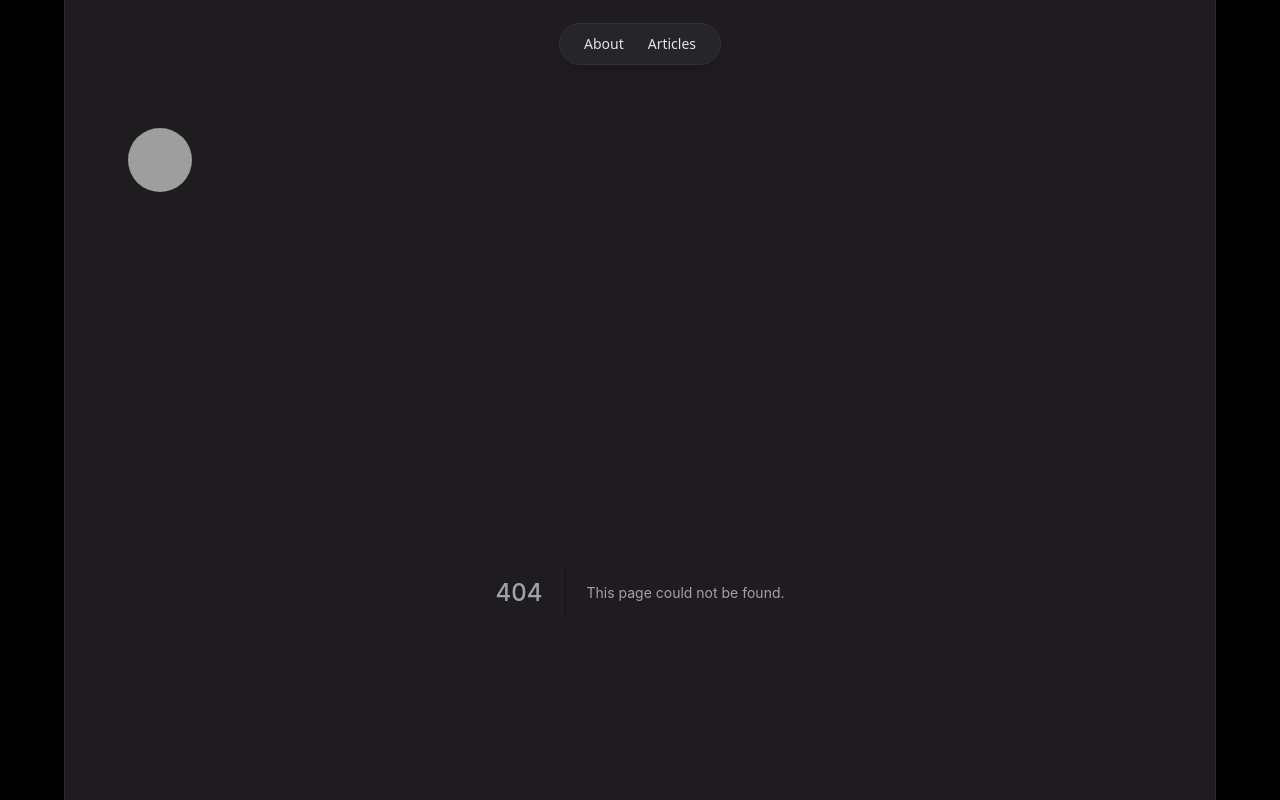
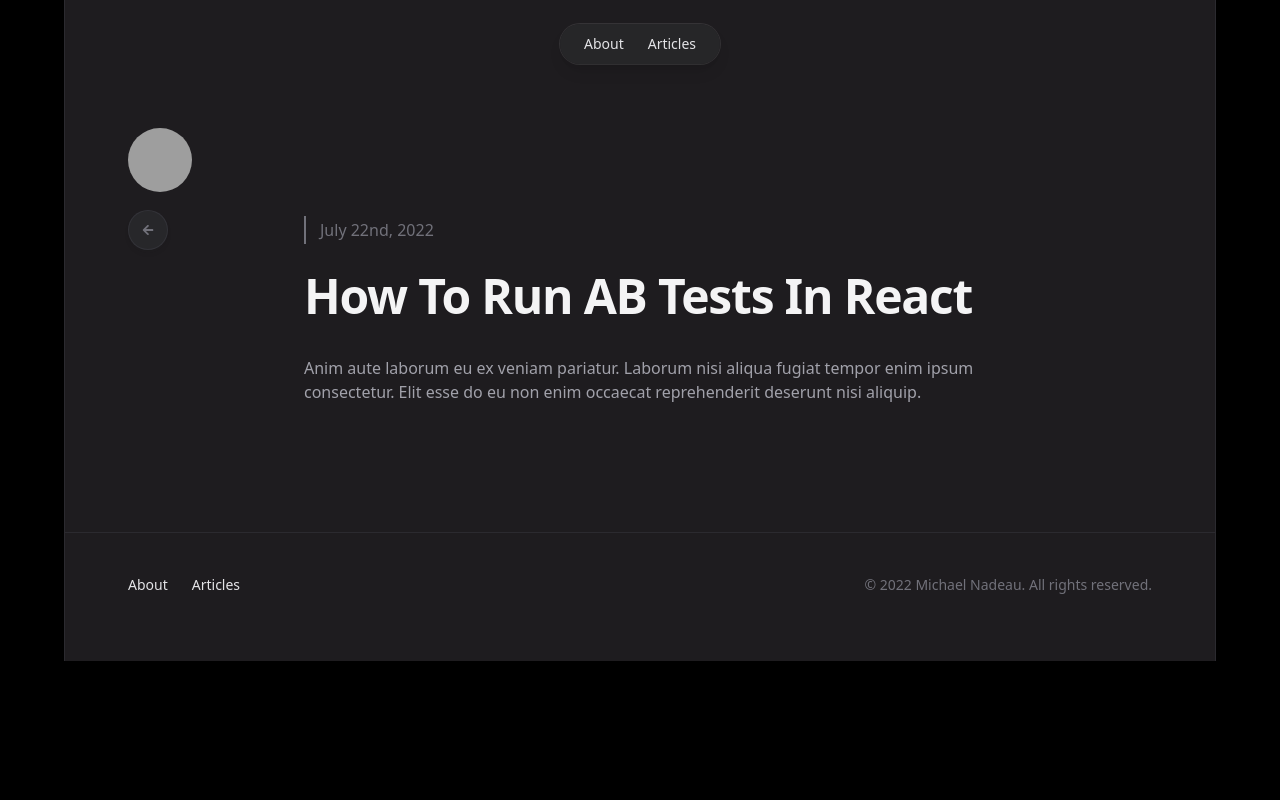
Before and after one commit to waaverecords/michaelnadeau.dev, a Next.js app: page /articles/post3 in a window 1280 px wide. Before the commit this address had no page. Shown: the top 800 px of the page. Built offline with nearby package versions, Linux system fonts and the light colour scheme; grey boxes are pictures that could not be loaded.

Commit message:
Article page.

```diff
--- a/components/blogSummary.tsx
+++ b/components/blogSummary.tsx
@@ -1,7 +1,8 @@
+import Link from "next/link";
 import { FC } from "react";
 import { FaChevronRight } from "react-icons/fa";
-import dateFormat from 'dateformat';
 import { Post } from "../blog/blog";
+import Time from "./time";
 
 interface BlogSummaryProps {
     post: Post;
@@ -20,21 +21,9 @@ const BlogSummary: FC<BlogSummaryProps> = (
                 relative
             "
         >
-            <time
-                className="
-                    relative
-                    block
-                    z-10
-                    pl-3.5
-                    mb-3
-                    text-sm
-                    text-zinc-500
-                    border-l-2 border-solid border-zinc-500
-                "
-                dateTime={post.publishedOn}
-            >
-                {dateFormat(post.publishedOn, 'mmmm dS, yyyy')}
-            </time>
+            <Time>
+                {post.publishedOn}
+            </Time>
             <h2
                 className="
                     text-zinc-100
@@ -52,10 +41,10 @@ const BlogSummary: FC<BlogSummaryProps> = (
                             group-hover:bg-zinc-800/50
                         "
                     />
-                <a
-                    href="#"
+                <Link
+                    href={`/articles/${post.slug}`}
                 >
-
+                    <a>
                         <span
                             className="
                                 absolute
@@ -70,6 +59,7 @@ const BlogSummary: FC<BlogSummaryProps> = (
                             {post.title}
                         </span>
                     </a>
+                </Link>
             </h2>
             <p
                 className="
--- a/components/h1.tsx
+++ b/components/h1.tsx
@@ -1,23 +1,29 @@
 import { FC, ReactNode } from "react";
+import { twMerge } from "tailwind-merge";
 
 interface H1Props {
-    children: ReactNode
+    children: ReactNode;
+    className?: string;
 };
 
 const H1: FC<H1Props> = (
     {
-        children
+        children,
+        className
     },
     ...props
 ) => {
     return (
         <h1
-            className="
-                text-4xl sm:text-5xl
-                tracking-tight
-                font-bold
-                text-zinc-100
-            "
+            className={twMerge(
+                `
+                    text-4xl sm:text-5xl
+                    tracking-tight
+                    font-bold
+                    text-zinc-100
+                `,
+                className
+            )}
         >
             {children}
         </h1>
--- /dev/null
+++ b/components/time.tsx
@@ -0,0 +1,38 @@
+import { FC } from "react";
+import { twMerge } from "tailwind-merge";
+import dateFormat from 'dateformat';
+
+interface TimeProps {
+    children: string;
+    className?: string;
+};
+
+const Time: FC<TimeProps> = (
+    {
+        children,
+        className
+    },
+    ...props
+) => {
+    return (
+        <time
+            className={twMerge(
+                `
+                    relative
+                    block
+                    z-10
+                    pl-3.5
+                    mb-3
+                    text-sm
+                    text-zinc-500
+                    border-l-2 border-solid border-zinc-500
+                `,
+                className
+            )}
+            dateTime={children}
+        >
+            {dateFormat(children, 'mmmm dS, yyyy')}
+        </time>
+    );
+};
+export default Time;
--- a/pages/_app.tsx
+++ b/pages/_app.tsx
@@ -73,7 +73,6 @@ function MyApp({ Component, pageProps }: AppProps) {
                     >
                         <Link
                             href="/"
-                            aria-label="home"
                         >
                             <a>
                                 <img
@@ -90,7 +89,9 @@ function MyApp({ Component, pageProps }: AppProps) {
                         </Link>
                     </div>
                 </header>
-                <main>
+                <main
+                    className="relative"
+                >
                     <Component {...pageProps} />
                 </main>
                 <footer
--- /dev/null
+++ b/pages/articles/[slug].tsx
@@ -0,0 +1,110 @@
+import { GetStaticPaths, GetStaticProps, NextPage } from 'next';
+import { useRouter } from 'next/router';
+import { ParsedUrlQuery } from 'querystring';
+import { FaArrowLeft } from 'react-icons/fa';
+import { getAllPosts, getPostBySlug, Post } from '../../blog/blog';
+import H1 from '../../components/h1';
+import Time from '../../components/time';
+
+interface Query extends ParsedUrlQuery {
+    slug: string
+};
+
+export const getStaticPaths: GetStaticPaths<Query> = async () => {
+    const posts = getAllPosts();
+
+    return {
+        paths: posts.map(post => ({
+            params: {
+                slug: post.slug
+            }
+        })),
+        fallback: false
+    };
+};
+
+export const getStaticProps: GetStaticProps<Post, Query> = async ({
+    params
+}) => {
+    return {
+        props: getPostBySlug(params!.slug),
+    }
+}
+
+const BlogSlugPage: NextPage<Post> = ({
+    title,
+    publishedOn,
+    tags,
+    markdown
+})=> {
+    const router = useRouter();
+
+    return (
+        <section
+            className="
+                mt-6
+                xl:relative
+            "
+        >
+            <div
+                className="
+                    max-w-2xl
+                    mx-auto
+                "
+            >
+                <button
+                    className="
+                        flex
+                        items-center justify-center
+                        w-10 h-10
+                        mb-8
+                        bg-zinc-800
+                        rounded-full
+                        border border-zinc-700/50 hover:border-zinc-700
+                        shadow-md shadow-zinc-800/5
+                        ring-0 ring-white/10 hover:ring-white/20
+                        transition
+                        group
+
+                        lg:absolute
+                        lg:-left-5
+                        lg:mb-0
+                        lg:-mt-2
+                        xl:-top-1.5
+                        xl:left-0
+                        xl:mt-0
+                    "
+                    onClick={() => router.push('/articles')}
+                >
+                    <FaArrowLeft
+                        className="
+                            w-3 h-3
+                            text-zinc-500
+                            group-hover:text-zinc-400
+                            transition
+                        "
+                    />
+                </button>
+                <article>
+                    <Time
+                        className="text-base"
+                    >
+                        {publishedOn}
+                    </Time>
+                    <H1
+                        className="mt-6"
+                    >
+                        {title}
+                    </H1>
+                    <div
+                        className="mt-8"
+                    >
+                        Anim aute laborum eu ex veniam pariatur. Laborum nisi aliqua fugiat tempor enim ipsum consectetur. Elit esse do eu non enim occaecat reprehenderit deserunt nisi aliquip.
+                    </div>
+                </article>
+            </div>
+        </section>
+    )
+};
+
+export default BlogSlugPage;
--- a/pages/blog/[slug].tsx
+++ /dev/null
@@ -1,63 +0,0 @@
-import { GetStaticPaths, GetStaticProps, NextPage } from 'next';
-import { ParsedUrlQuery } from 'querystring';
-import ReactMarkdown from 'react-markdown';
-import { getAllPosts, getPostBySlug, Post } from '../../blog/blog';
-
-interface Query extends ParsedUrlQuery {
-    slug: string
-};
-
-export const getStaticPaths: GetStaticPaths<Query> = async () => {
-    const posts = getAllPosts();
-
-    return {
-        paths: posts.map(post => ({
-            params: {
-                slug: post.slug
-            }
-        })),
-        fallback: false
-    };
-};
-
-export const getStaticProps: GetStaticProps<Post, Query> = async ({
-    params
-}) => {
-    return {
-        props: getPostBySlug(params!.slug),
-    }
-}
-
-const BlogSlugPage: NextPage<Post> = ({
-    title,
-    publishedOn,
-    tags,
-    markdown
-})=> {
-    return (
-        <div>
-            <div>
-                {title}
-            </div>
-            <div>
-                {publishedOn}
-            </div>
-            <div>
-                {tags.map(tag =>
-                    <div
-                        key={tag}
-                    >
-                        {tag}
-                    </div>
-                )}
-            </div>
-            <div>
-                <ReactMarkdown
-                    children={markdown}
-                />
-            </div>
-        </div>
-    )
-};
-
-export default BlogSlugPage;
```
Lines whose indentation alone changed are shown as unchanged.
